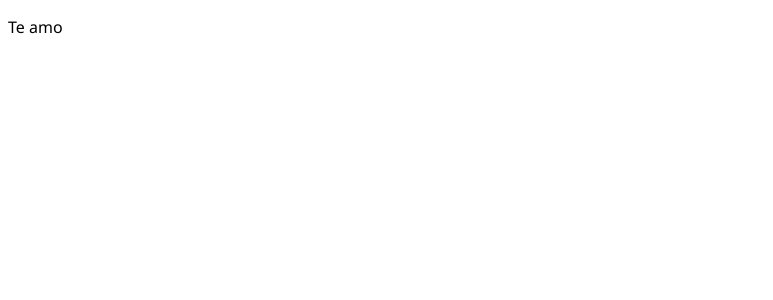
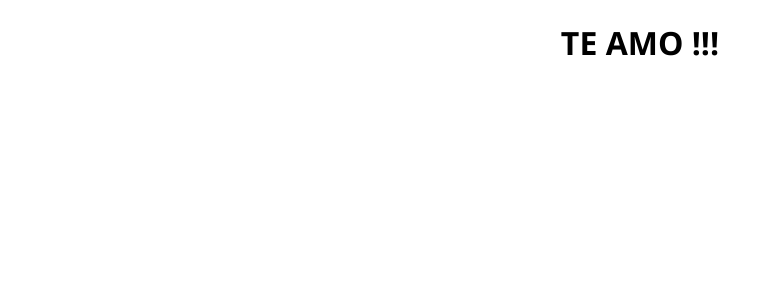
Before and after one commit to LinconlG/TreinoSportWeb, an Angular app: page /home in a window 1280 px wide. Shown: the top 300 px of the page, without its empty margins (0-773 px from the left). Built offline with nearby package versions, Linux system fonts and the light colour scheme; sample sign-in values are in the browser's storage.

Commit message:
execucao local

```diff
--- a/src/app/auth.service.ts
+++ b/src/app/auth.service.ts
@@ -6,12 +6,17 @@ import { Observable } from 'rxjs';
   providedIn: 'root'
 })
 export class AuthService {
-  private apiUrl = 'https://localhost:7013/api/auth';
+  private apiUrl = 'http://192.168.15.4:5050/api';
 
   constructor(private http: HttpClient) { }
 
-  login(username: string, password: string) : Observable<{ token: string }> {
-    return this.http.post<{ token: string }>(`${this.apiUrl}/login`, { username, password });
+  login(email: string, senha: string) : Observable<{ token: string }> {
+    return this.http.post<{ token: string }>(`${this.apiUrl}/login`,
+       { email, senha },
+      {
+        headers: { 'Content-Type': 'application/json' },
+        withCredentials: true
+      });
   }
 
   setToken(token: string) : void {
--- a/src/app/home/home.component.css
+++ b/src/app/home/home.component.css
@@ -0,0 +1,4 @@
+h1{
+  display: flex;
+ justify-content: center;
+}
--- a/src/app/home/home.component.html
+++ b/src/app/home/home.component.html
@@ -1 +1 @@
-<p>Te amo</p>
+<h1>TE AMO !!!</h1>
--- a/src/app/login/login.component.ts
+++ b/src/app/login/login.component.ts
@@ -25,6 +25,7 @@ export class LoginComponent {
         this.router.navigate(['/home'])
       },
       error: (error) => {
+        console.log(error);
         this.snackBar.open('Usuário ou senha inválidos', 'Fechar', {
           duration: 5000,
           verticalPosition: 'top'
```
